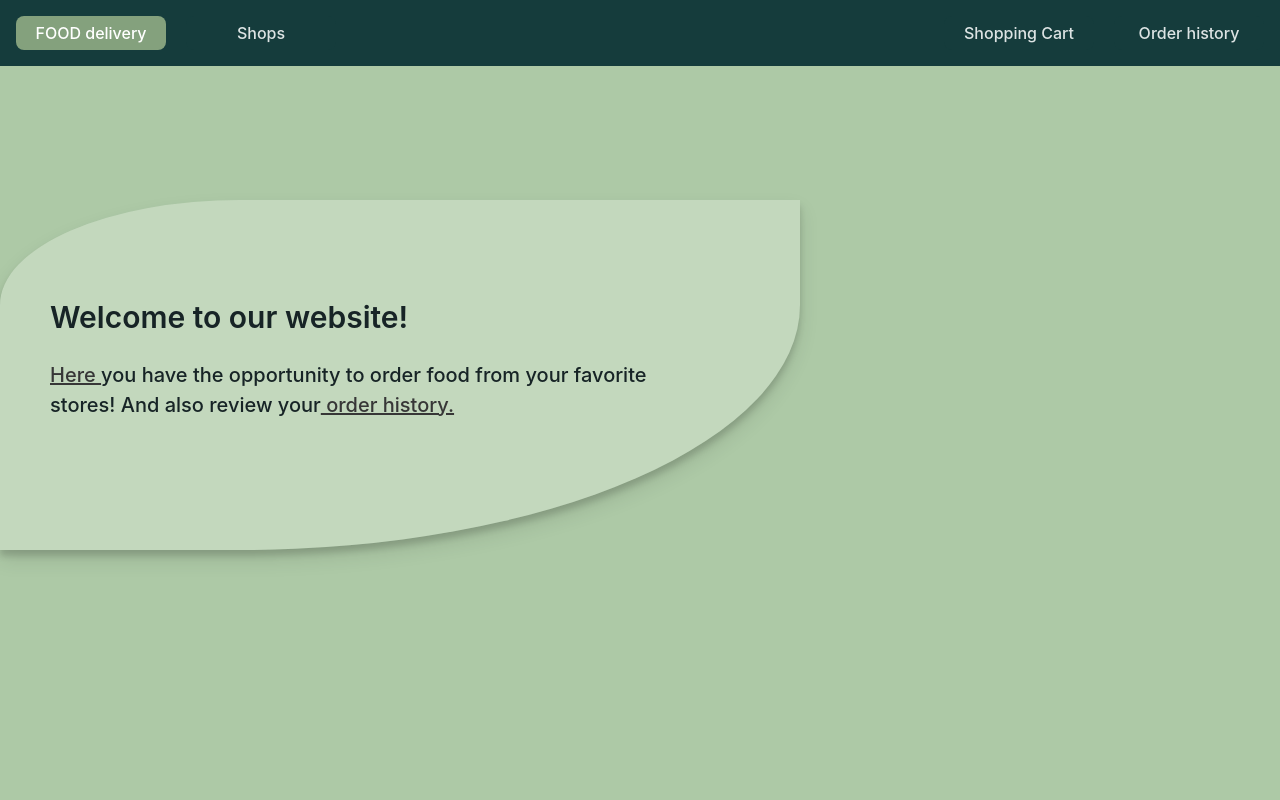
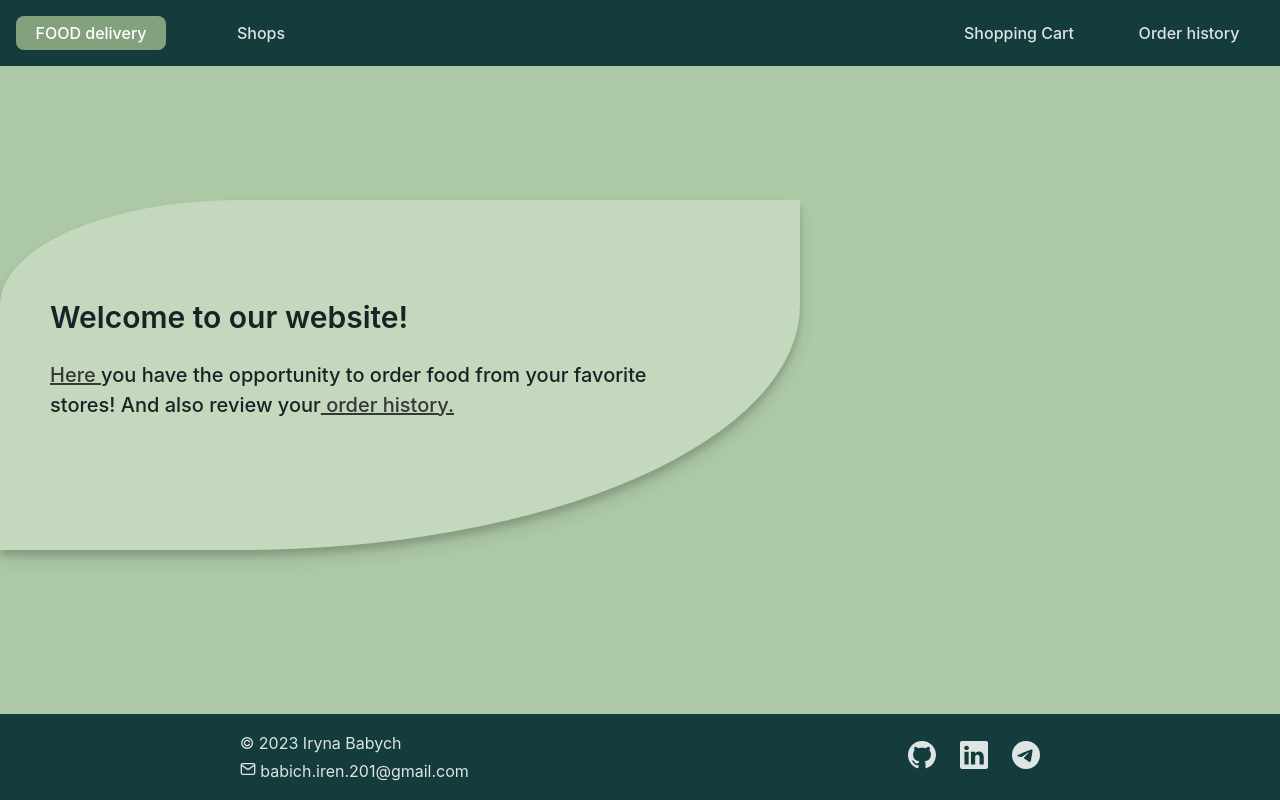
Before and after one commit to JustIrish/Food-delivery-front, a React (Create React App) app: page / in a window 1280 px wide. Built offline with nearby package versions, Linux system fonts and the light colour scheme.

Commit message:
add footer

```diff
--- /dev/null
+++ b/src/components/Footer/Footer.js
@@ -0,0 +1,46 @@
+import { BsGithub, BsLinkedin, BsTelegram } from 'react-icons/bs';
+import { FiMail } from 'react-icons/fi';
+
+import {
+  FooterWrapper,
+  ContactList,
+  ContactLinkList,
+  Link,
+} from './Footer.styled';
+
+const Footer = () => {
+  const name = 'Iryna Babych';
+  const email = 'babich.iren.201@gmail.com';
+  const githubLink = 'https://github.com/JustIrish';
+  const linkedinLink = 'https://www.linkedin.com/in/iryna-babich';
+  const telegramLink = 'https://t.me/BabychRisha';
+  return (
+    <FooterWrapper>
+      <ContactList>
+        <li>© 2023 {name}</li>
+        <li>
+          <FiMail /> <Link href={`mailto:${email}`}>{email}</Link>
+        </li>
+      </ContactList>
+      <ContactLinkList>
+        <li>
+          <Link href={githubLink} target="_blank">
+            <BsGithub size={28} />
+          </Link>
+        </li>
+        <li>
+          <Link href={linkedinLink} target="_blank">
+            <BsLinkedin size={28} />
+          </Link>
+        </li>
+        <li>
+          <Link href={telegramLink} target="_blank">
+            <BsTelegram size={28} />
+          </Link>
+        </li>
+      </ContactLinkList>
+    </FooterWrapper>
+  );
+};
+
+export default Footer;
--- /dev/null
+++ b/src/components/Footer/Footer.styled.js
@@ -0,0 +1,36 @@
+import styled from 'styled-components';
+
+export const FooterWrapper = styled.footer`
+  position: fixed;
+  bottom: 0;
+  display: flex;
+  flex-wrap: wrap;
+  justify-content: space-around;
+  align-items: center;
+  width: 100%;
+  padding: 20px;
+  background-color: #153c3c;
+  color: #dde4e4;
+  z-index: 1;
+`;
+
+export const ContactList = styled.ul`
+  display: flex;
+  flex-direction: column;
+  gap: 8px;
+  justify-content: end;
+  color: #dde4e4;
+`;
+
+export const ContactLinkList = styled.ul`
+  display: flex;
+  gap: 24px;
+`;
+
+export const Link = styled.a`
+  color: #dde4e4;
+  :hover,
+  :focus {
+    color: #ffffff;
+  }
+`;
--- a/src/components/SharedLayout/SharedLayout.js
+++ b/src/components/SharedLayout/SharedLayout.js
@@ -5,6 +5,7 @@ import { Toaster } from 'react-hot-toast';
 import { GlobalStyle } from 'components/GlobalStyle';
 import { Layout, Header } from './SharedLayout.styled';
 import NavBar from 'components/NavBar/NavBar';
+import Footer from 'components/Footer/Footer';
 import Spinner from 'components/Spinner/Spinner';
 
 const SharedLayout = () => {
@@ -18,6 +19,7 @@ const SharedLayout = () => {
           <Outlet />
         </main>
       </Suspense>
+      <Footer />
       <GlobalStyle />
       <Toaster position="top-center" reverseOrder={false} />
     </Layout>
```
